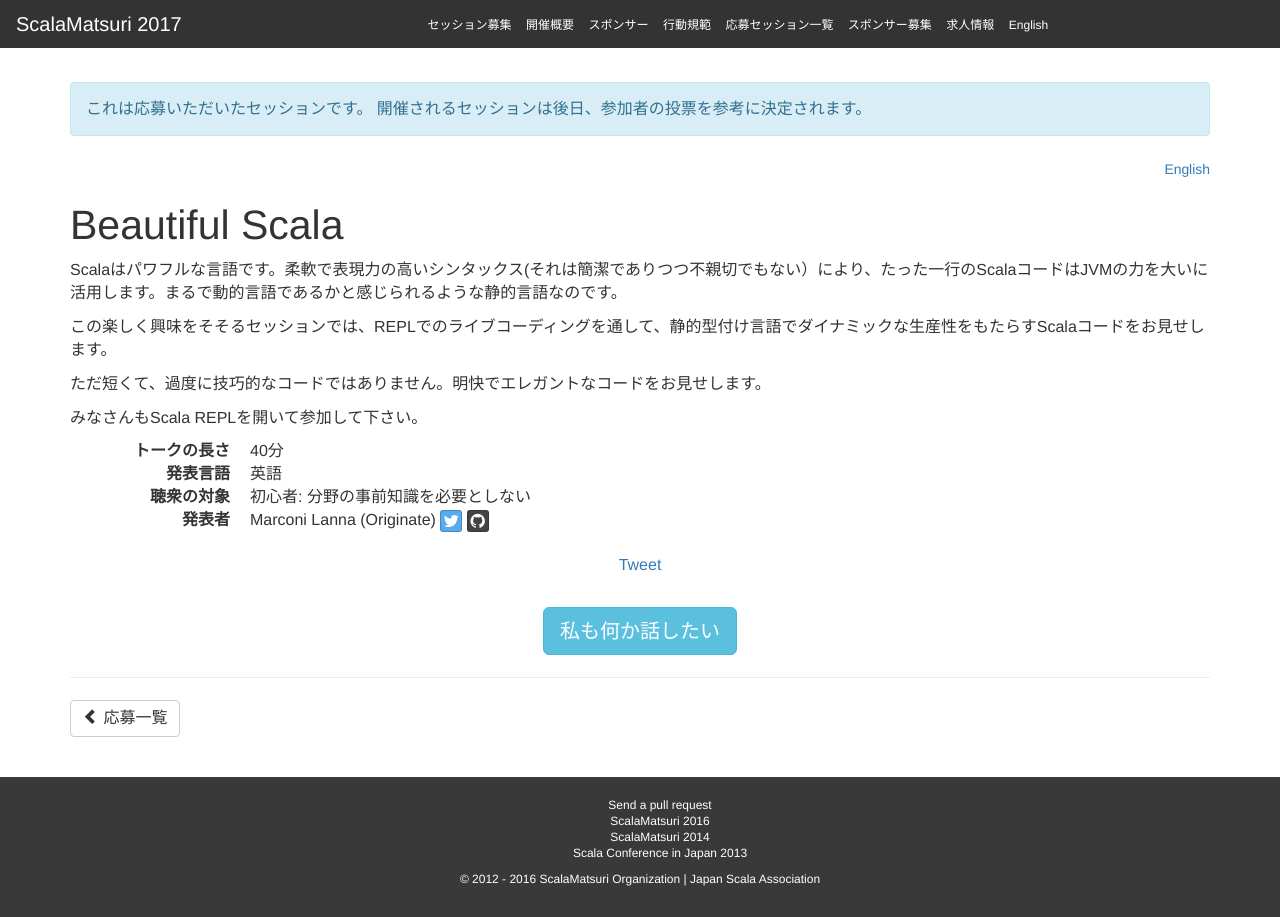
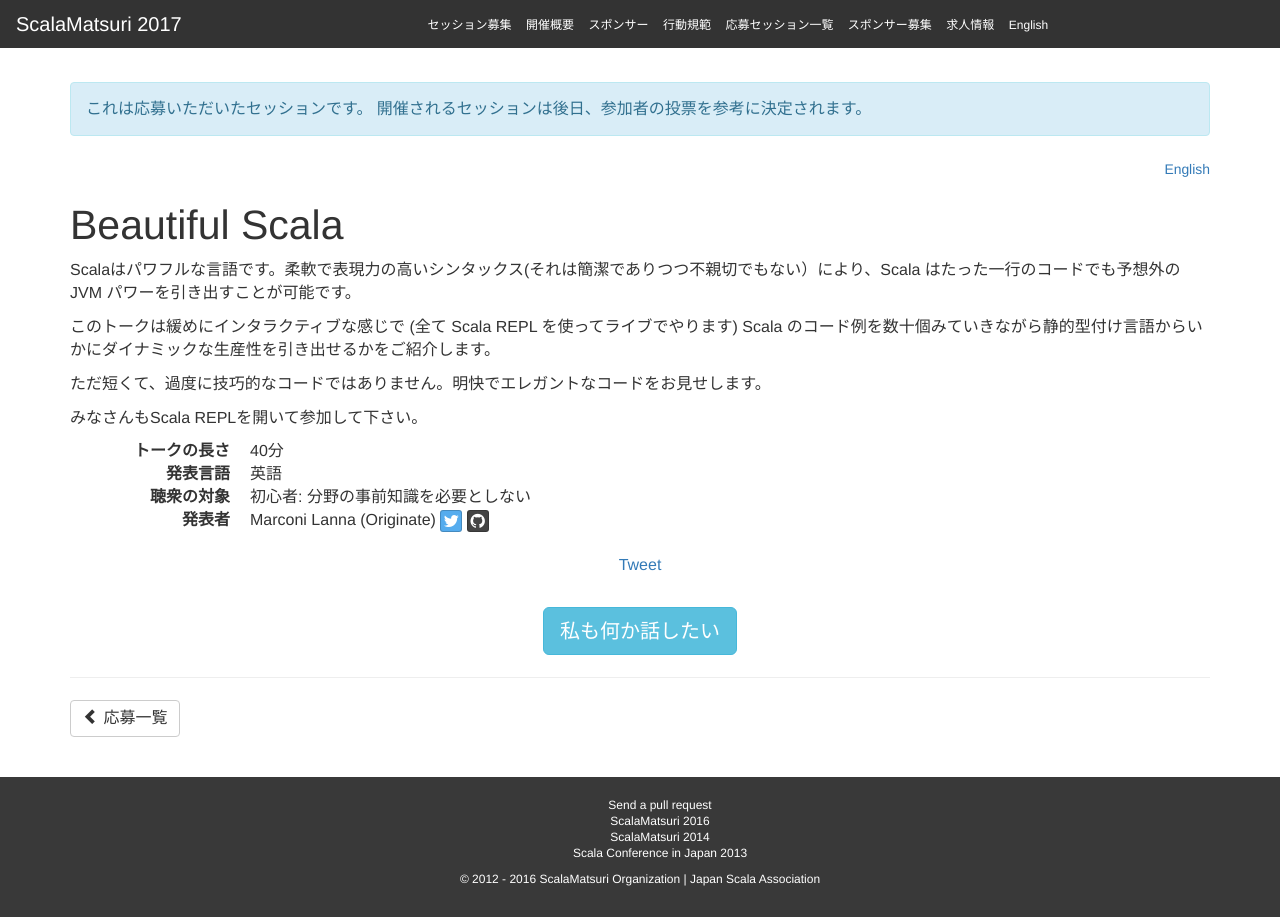
Before and after one commit to scalajp/2017.scalamatsuri.org, a Jekyll site: the page built from _candidates_ja/MarconiLanna_1.md, in a window 1280 px wide. Built offline with Jekyll 4.4.1, drawn with Linux system fonts in a browser that asks for light colours; nearby versions of some CDN libraries; comment, search, counter and statistics services are not loaded.

Commit message:
指摘事項を適用

```diff
--- a/_candidates_ja/MarconiLanna_1.md
+++ b/_candidates_ja/MarconiLanna_1.md
@@ -12,9 +12,9 @@
   - Best Practices
   - Intro to Scala
 ---
-Scalaはパワフルな言語です。柔軟で表現力の高いシンタックス(それは簡潔でありつつ不親切でもない）により、たった一行のScalaコードはJVMの力を大いに活用します。まるで動的言語であるかと感じられるような静的言語なのです。
+Scalaはパワフルな言語です。柔軟で表現力の高いシンタックス(それは簡潔でありつつ不親切でもない）により、Scala はたった一行のコードでも予想外の JVM パワーを引き出すことが可能です。
 
-この楽しく興味をそそるセッションでは、REPLでのライブコーディングを通して、静的型付け言語でダイナミックな生産性をもたらすScalaコードをお見せします。
+このトークは緩めにインタラクティブな感じで (全て Scala REPL を使ってライブでやります) Scala のコード例を数十個みていきながら静的型付け言語からいかにダイナミックな生産性を引き出せるかをご紹介します。
 
 ただ短くて、過度に技巧的なコードではありません。明快でエレガントなコードをお見せします。
 
```
